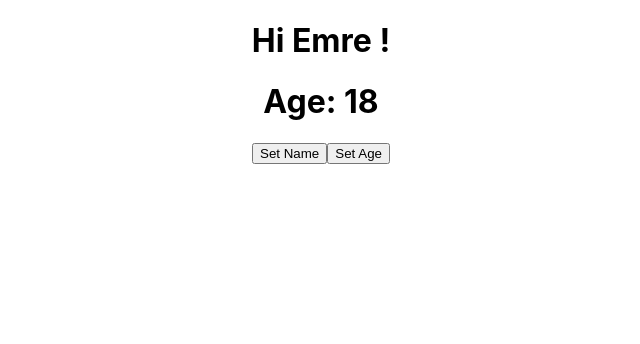
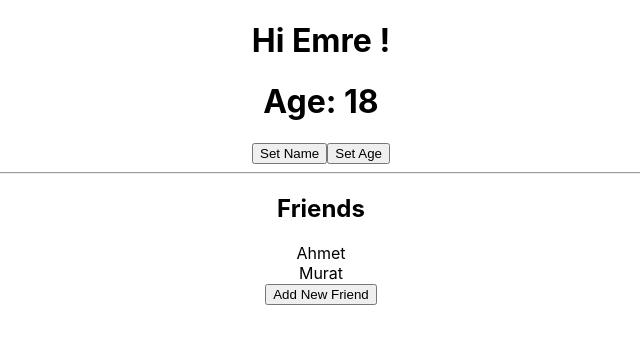
Before and after one commit to emregokgedik/patikaTasks, a React (Create React App) app in the folder Front-End Course/2.Intermediate Level Front-End Course/1.React/react-states/: page / in a window 1280 px wide. Shown: the top 344 px of the page, without its empty margins (319-959 px from the left). Built offline with nearby package versions, Linux system fonts and the light colour scheme.

Commit message:
Add: Friends state and display functionality, 'add friend' button

```diff
--- a/Front-End Course/2.Intermediate Level Front-End Course/1.React/react-states/src/App.js
+++ b/Front-End Course/2.Intermediate Level Front-End Course/1.React/react-states/src/App.js
@@ -4,12 +4,21 @@ import './App.css';
 function App() {
   const [name, setName] = useState("Emre");
   const [age, setAge] = useState(18);
+  const [friends, setFriends] = useState (['Ahmet','Murat']);
   return (
     <div className="App">
         <h1>Hi {name} !</h1>
         <h1>Age: {age}</h1>
         <button onClick={()=>setName("Ahmet")}>Set Name</button>
         <button onClick={()=>setAge(19)}>Set Age</button>
+        <hr/>
+        <h2>Friends</h2>
+        {
+          friends.map((friend,index) =>
+          (<div key={index}>{friend}</div>
+          ))
+        }
+        <button onClick={()=>setFriends(...friends,'Ayse')}>Add New Friend</button>
     </div>
   );
 }
```
